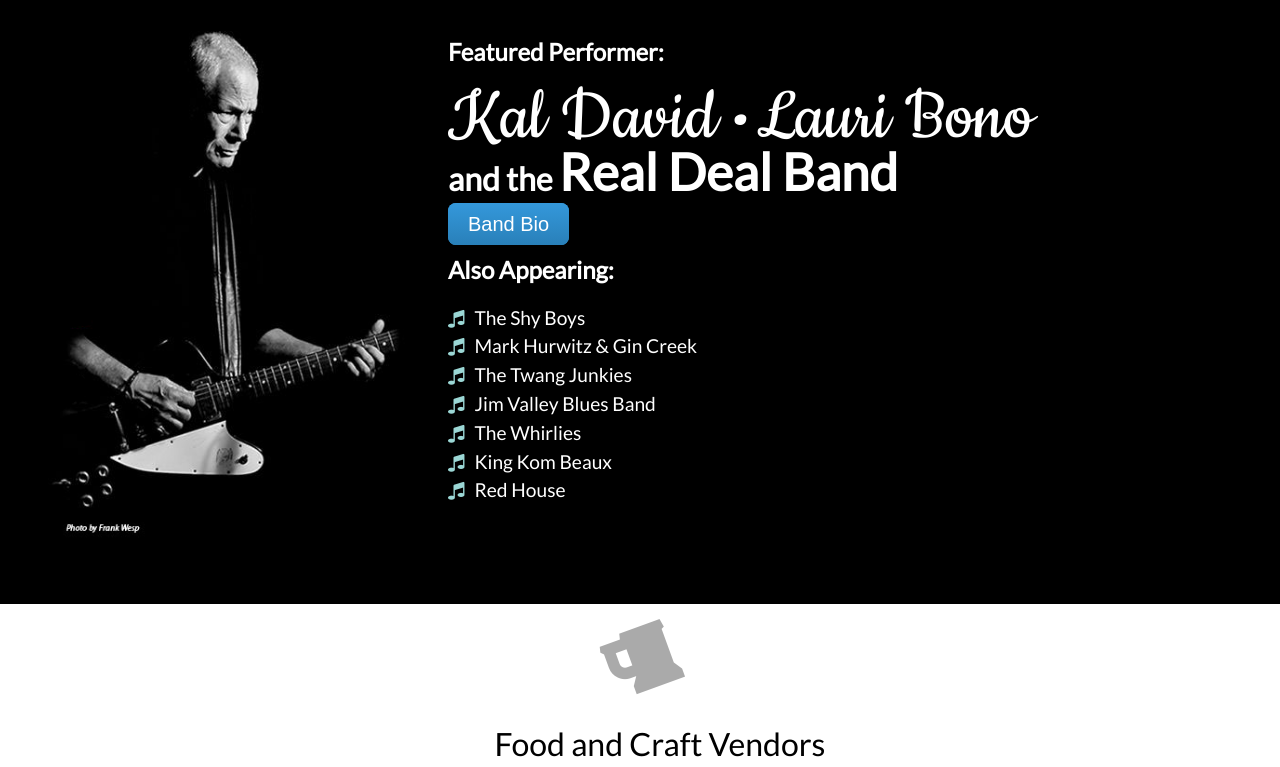
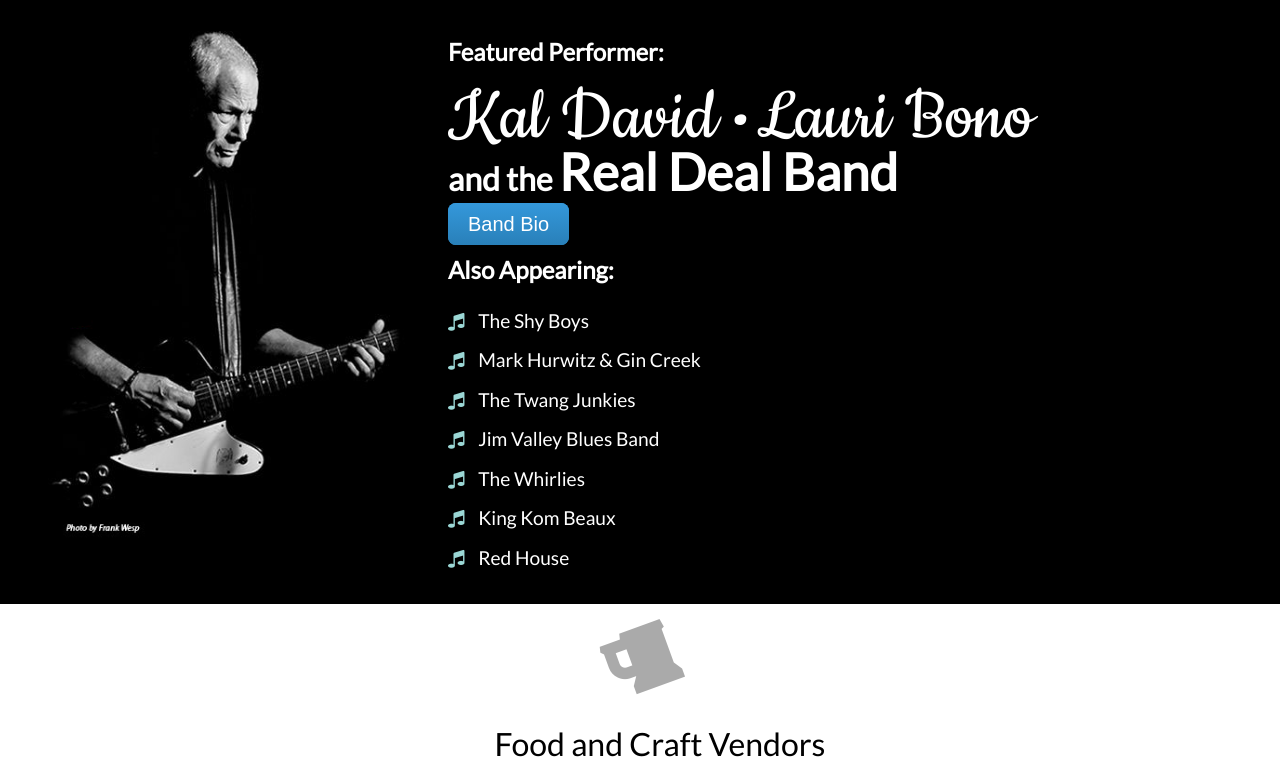
Before and after one commit to snorri1090/rockinrnb, a PHP site: page / in a window 1280 px wide; the page is wider, and only the part inside the window is pictured. Shown: the part 1204-1971 px from the top of that part. Run offline with PHP 8.4, Linux system fonts and the light colour scheme; some libraries are stand-ins or nearby versions.

Commit message:
added jquery and dropdown for other band bios

```diff
--- a/css/style.css
+++ b/css/style.css
@@ -64,7 +64,13 @@ ul.featuring {
   list-style: none; }
   ul.featuring li {
     font-size: 1.2em;
-    line-height: 1.5; }
+    line-height: 1.8;
+    margin: 5px 0; }
+    ul.featuring li a {
+      color: white;
+      text-decoration: none; }
+      ul.featuring li a:hover {
+        text-decoration: underline; }
 
 .also-featuring {
   text-align: left; }
@@ -117,6 +123,13 @@ article.sponsors .flex-grid .col img {
 
 .call-out {
   font-size: 4em; }
+
+.drop-down-content {
+  display: none;
+  position: relative;
+  left: 30px;
+  font-size: .7em;
+  padding-right: 10%; }
 
 footer {
   text-align: center;
@@ -179,6 +192,10 @@ Buttons
   background-image: -o-linear-gradient(top, #3cb0fd, #3498db);
   background-image: linear-gradient(to bottom, #3cb0fd, #3498db);
   text-decoration: none; }
+
+.btn.small {
+  font-size: 14px;
+  padding: 5px 10px; }
 
 /*********************************************
 Helpers
--- a/index.php
+++ b/index.php
@@ -50,13 +50,56 @@
         <div class="also-featuring">
           <h2>Also Appearing:</h2>
           <ul class="featuring">
-            <li><span class="note"><i class="fa fa-music fa-sm"></i></span>The Shy Boys</li>
-            <li><span class="note"><i class="fa fa-music fa-sm"></i></span>Mark Hurwitz &amp; Gin Creek</li>
-            <li><span class="note"><i class="fa fa-music fa-sm"></i></span>The Twang Junkies</li>
-            <li><span class="note"><i class="fa fa-music fa-sm"></i></span>Jim Valley Blues Band</li>
-            <li><span class="note"><i class="fa fa-music fa-sm"></i></span>The Whirlies</li>
-            <li><span class="note"><i class="fa fa-music fa-sm"></i></span>King Kom Beaux</li>
-            <li><span class="note"><i class="fa fa-music fa-sm"></i></span>Red House</li>
+            <li>
+              <span class="note"><i class="fa fa-music fa-sm"></i></span>
+              <a href="#" class="drop-down">The Shy Boys</a>
+              <div class="drop-down-content" id="band-shy-boys">
+                <p>Gig Harbors own favorite band, full of energy and loaded with talent! They will have you Hoppin' and Jumpin' with a variety of Classic Rock n' Roll tunes. Voted "Best Band" in South Sound Magazine several years running. <a href="http://theshyboys.com" target="_blank">http://theshyboys.com</a><p>
+              </div>
+            </li>
+            <li>
+              <span class="note"><i class="fa fa-music fa-sm"></i></span>
+              <a href="#" class="drop-down">Mark Hurwitz &amp; Gin Creek</a>
+              <div class="drop-down-content" id="mark-hurwitz-gin-creek">
+                <p>Mark and his band are a hard working South Sound band working clubs, shows, special events and more. A "Knock Out" solid group infused with Blues, Funk, Rock and Jazz. You don't want to miss a note of this group! <a href="https://www.reverbnation.com/markhurwitzandgincreek" target="_blank">https://www.reverbnation.com/markhurwitzandgincreek</a><p>
+              </div>
+            </li>
+            <li>
+              <span class="note"><i class="fa fa-music fa-sm"></i></span>
+              <a href="#" class="drop-down">The Twang Junkies</a>
+              <div class="drop-down-content" id="the-twang-junkies">
+                <p>Here is where Classic Country combines with Rock n' Roll along with a heavy dose of "Twang"! You will most definitely be enthralled with this high tension polished group. You won't be sitting still when this group kicks off!<p>
+              </div>
+            </li>
+            <li>
+              <span class="note"><i class="fa fa-music fa-sm"></i></span>
+              <a href="#" class="drop-down">Jim Valley Blues Band</a>
+              <div class="drop-down-content" id="jim-valley-blues-band">
+                <p>A true Renaissance man and a classic music legend in our midst. A veteran professional for over five decades, his music and lyrics come right from life itself. Enjoy Jim and his band as they captivate you with their prolific artistry. This is a "Must Do"! <a href="http://www.jimvalley.com" target="_blank">http://www.jimvalley.com</a><p>
+              </div>
+            </li>
+            <li>
+              <span class="note"><i class="fa fa-music fa-sm"></i></span>
+              <a href="#" class="drop-down">The Whirlies</a>
+              <div class="drop-down-content" id="the-whirlies">
+                <p>Up beat and fast paced, they will put some sizzle into your Summer with a trip back to the 60's and 70's. As much fun to watch as listen. All ears (and eyes) will be on this group, guaranteed to charm!
+<p>
+              </div>
+            </li>
+            <li>
+              <span class="note"><i class="fa fa-music fa-sm"></i></span>
+              <a href="#" class="drop-down">King Kom Beaux</a>
+              <div class="drop-down-content" id="king-kom-beaux">
+                <p>Tap into New Orleans Blues with a Cajun influence. Individually as well as in groups, these guys have represented the Greater Puget Sound and the International Blues Challenge in Memphis over many years. The promise to offer up the Blues, fat and thick! Sa-weet! <a href="https://www.kingkombeaux.com" target="_blank">https://www.kingkombeaux.com</a><p>
+              </div>
+            </li>
+            <li>
+              <span class="note"><i class="fa fa-music fa-sm"></i></span>
+              <a href="#" class="drop-down">Red House</a>
+              <div class="drop-down-content" id="red-house">
+                <p>This power house of four veteran musicians lay down a groove a mile deep and top it off with great vocals. Their unique mix of original music and well chosen cover songs, expressed in their own way, will keep you captivated! <a href="https://redhouseband.net" target="_blank">https://redhouseband.net</a><p>
+              </div>
+            </li>
           </ul>
         </div>
 
@@ -129,5 +172,14 @@
       </article>
     </div>
     <?php include("includes/footer.php"); ?>
+
+    <script type="text/javascript">
+      $(".drop-down").click(function() {
+        var dropDown = $(this).next(".drop-down-content");
+        $(this).closest(".drop-down-content").slideToggle();
+        dropDown.slideToggle();
+        return false;
+      });
+    </script>
   </body>
 </html>
--- a/scss/style.scss
+++ b/scss/style.scss
@@ -80,7 +80,15 @@ article.who {
     list-style: none;
     li {
       font-size: 1.2em;
-      line-height: 1.5;
+      line-height: 1.8;
+      margin: 5px 0;
+      a {
+        color: white;
+        text-decoration: none;
+        &:hover {
+          text-decoration: underline;
+        }
+      }
   }
 }
 
@@ -160,6 +168,14 @@ article.sponsors {
   font-size: 4em;
 }
 
+.drop-down-content {
+  display: none;
+  position: relative;
+  left: 30px;
+  font-size: .7em;
+  padding-right: 10%;
+}
+
 footer {
   text-align: center;
   font-size: small;
@@ -232,6 +248,11 @@ Buttons
     background-image: -o-linear-gradient(top, #3cb0fd, #3498db);
     background-image: linear-gradient(to bottom, #3cb0fd, #3498db);
     text-decoration: none;
+  }
+
+  .btn.small {
+    font-size: 14px;
+    padding: 5px 10px;
   }
 
 /*********************************************
```
Also changed, not shown: 1 other file.
